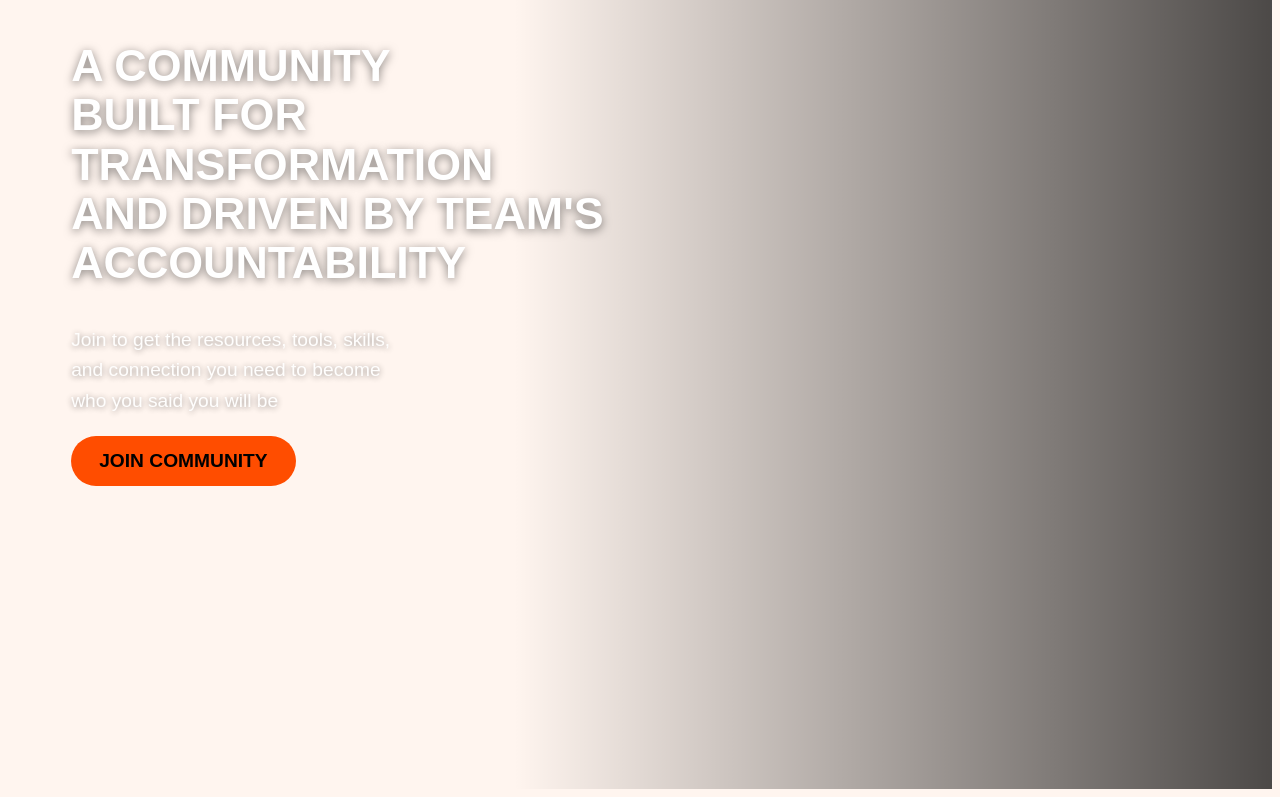
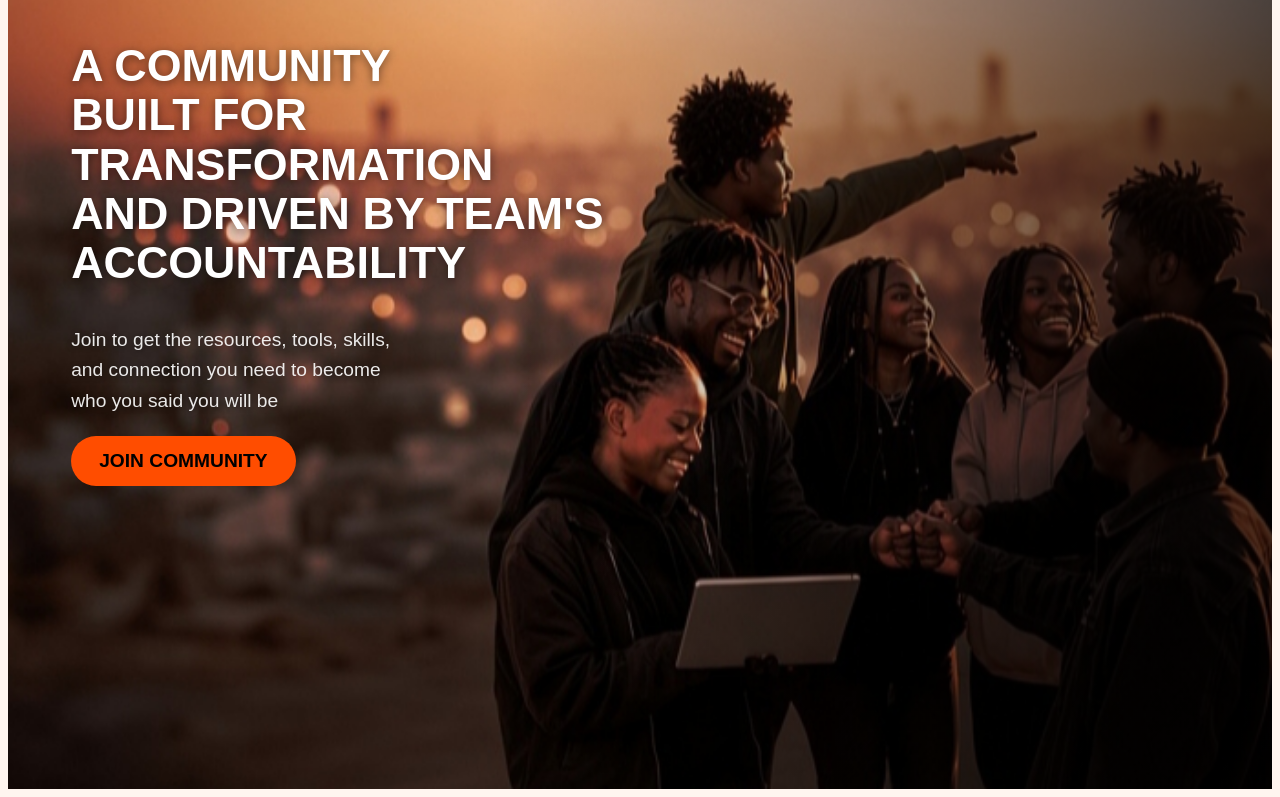
Before and after one commit to igameventures-dot/LockedinCommunity-, a website: page index.html in a window 1280 px wide. Shown: the part 97-894 px from the top of the page. Drawn offline with Linux system fonts and the light colour scheme.

Commit message:
Update lockin.css

```diff
--- a/lockin.css
+++ b/lockin.css
@@ -102,7 +102,7 @@ backdrop-filter: blur(50px); /* blur effect */
 }
 
 .hero-bg {
-  background-image: url(Mages/hero3.jpg);
+  background-image: url(hero3.jpg);
   background-size: cover;
   background-position: center;
   width: 100%;
```
